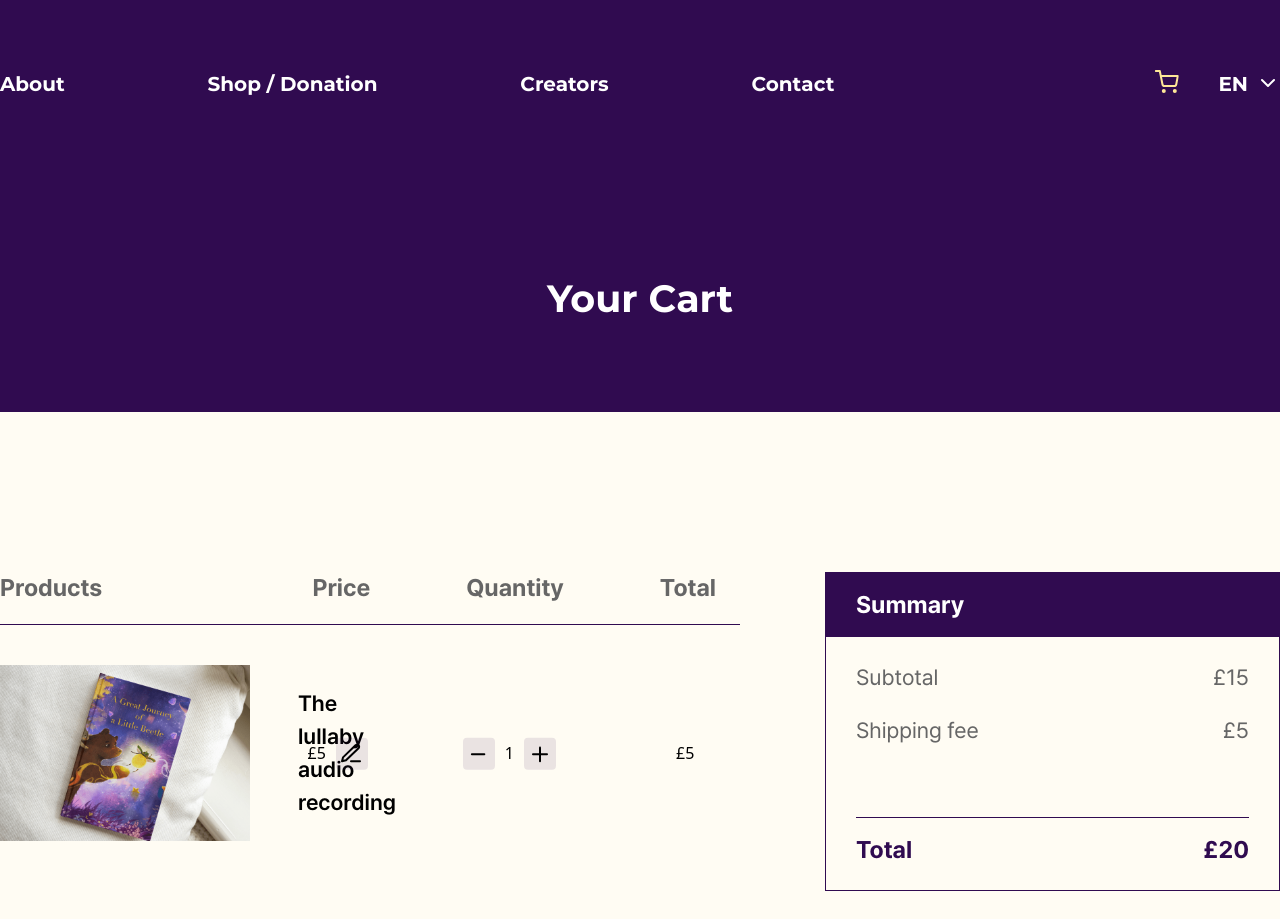
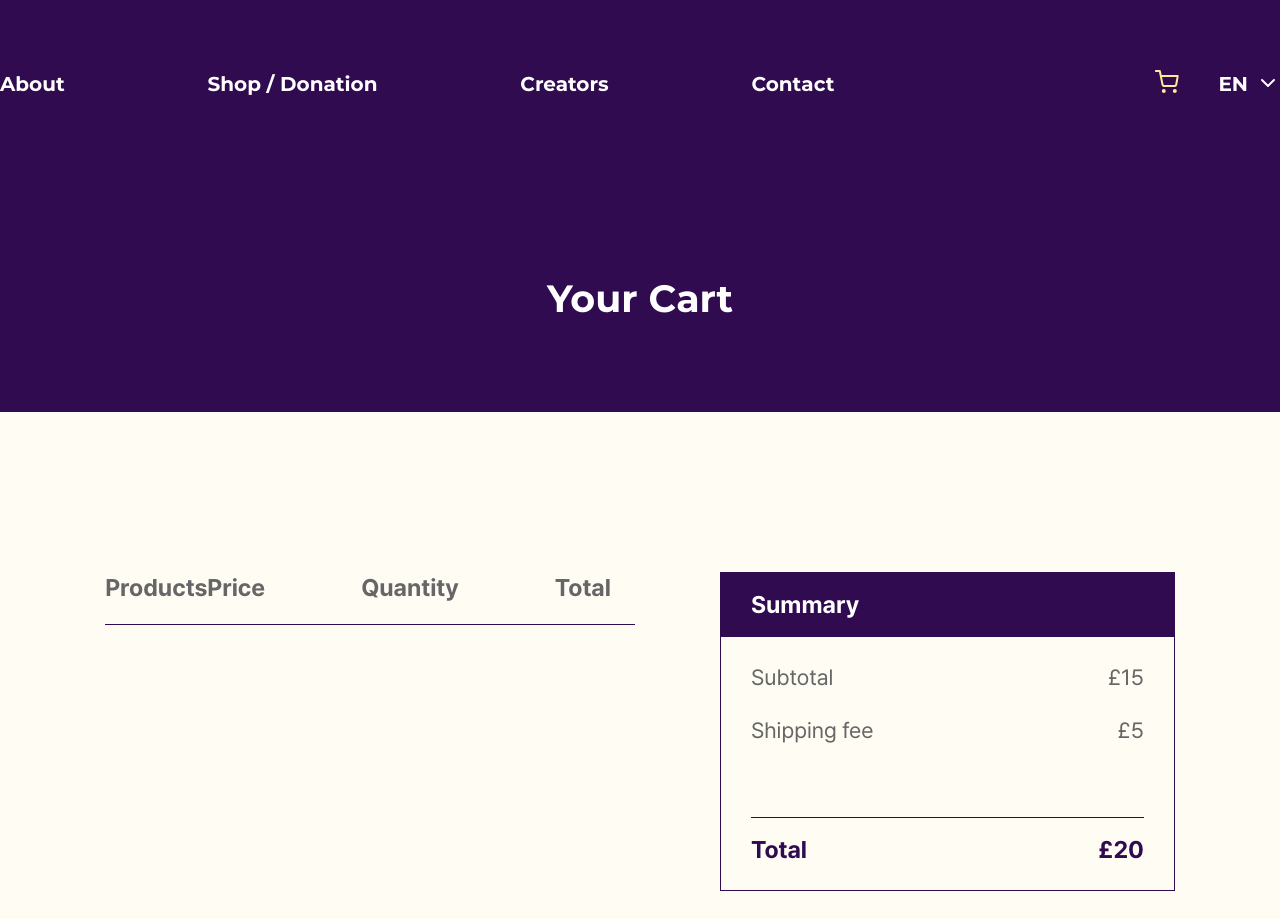
Before and after one commit to VernihoraIvan/LittleBeetle, a React (Vite) app: page /cart in a window 1280 px wide. Shown: the top 919 px of the page. Built offline with nearby package versions, Linux system fonts and the light colour scheme.

Commit message:
Cart items render and adjusts using zustand state

```diff
--- a/src/components/Basket.tsx
+++ b/src/components/Basket.tsx
@@ -11,12 +11,16 @@
       <div className="xxl:w-contW flex justify-between gap-bookPB">
         <div className="xxl:w-contW ">
           <TitleBar />
-          <PurchaseEl
-            name=" The lullaby audio recording"
-            price={5}
-            quantity={1}
-            total={5}
-          />
+          {products.length > 0 &&
+            products.map((product) => (
+              <PurchaseEl
+                key={product.name}
+                name={product.name}
+                price={product.price}
+                quantity={product.quantity}
+                total={product.price * product.quantity}
+              />
+            ))}
         </div>
         <Summary />
       </div>
--- a/src/components/PurchaseEl.tsx
+++ b/src/components/PurchaseEl.tsx
@@ -4,21 +4,28 @@
 import Edit from "@/assets/icons/edit.svg?react";
 import { PurchaseElProps } from "@/utilities/interfaces";
 import { useEffect, useState } from "react";
+import { useCart } from "@/zustand/store";
 
 const PurchaseEl = ({ name, price, quantity, total }: PurchaseElProps) => {
   const [quantityEl, setQuantity] = useState<number>(quantity);
   const [totalEl, setTotal] = useState<number>(total);
+  const products = useCart((state) => state.items);
+  const increaseQuantity = useCart((state) => state.increaseQuantity);
+  const reduceQuantity = useCart((state) => state.reduceQuantity);
 
+  console.log(products);
   useEffect(() => {
     setTotal(price * quantityEl);
   }, [quantityEl, price]);
 
-  const incrementQuantity = () => {
+  const incrementQuantity = (name: string) => {
     setQuantity(quantityEl + 1);
+    increaseQuantity(name);
   };
-  const decrementQuantity = () => {
+  const decrementQuantity = (name: string) => {
     if (quantityEl > 0) {
       setQuantity(quantityEl - 1);
+      reduceQuantity(name);
     }
   };
 
@@ -40,9 +47,15 @@
           <Edit className="cursor-pointer" />
         </li>
         <li className="flex gap-gapS mr-[120px] items-center">
-          <Minus className="cursor-pointer" onClick={decrementQuantity} />
+          <Minus
+            className="cursor-pointer"
+            onClick={() => decrementQuantity(name)}
+          />
           <p>{quantityEl}</p>
-          <Plus className="cursor-pointer" onClick={incrementQuantity} />
+          <Plus
+            className="cursor-pointer"
+            onClick={() => incrementQuantity(name)}
+          />
         </li>
         <li className="items-center w-10">£{totalEl}</li>
       </ul>
--- a/src/zustand/store.ts
+++ b/src/zustand/store.ts
@@ -9,6 +9,8 @@
   addToCart: (name: string, quantity: number, price: number) => void;
   removeFromCart: (name: string, price: number) => void;
   adjustCart: (name: string, quantity: number, price: number) => void;
+  increaseQuantity: (name: string) => void;
+  reduceQuantity: (name: string) => void;
 }
 
 export const useCart = create<CartState>((set) => ({
@@ -25,6 +27,20 @@
       ),
     }));
   },
+  increaseQuantity: (name: string) => {
+    set((state: CartState) => ({
+      items: state.items.map((item) =>
+        item.name === name ? { ...item, quantity: item.quantity + 1 } : item
+      ),
+    }));
+  },
+  reduceQuantity: (name: string) => {
+    set((state: CartState) => ({
+      items: state.items.map((item) =>
+        item.name === name ? { ...item, quantity: item.quantity - 1 } : item
+      ),
+    }));
+  },
   adjustCart: (name: string, quantity: number, price: number) => {
     set((state: CartState) => ({
       items: state.items.map((item) =>
```
